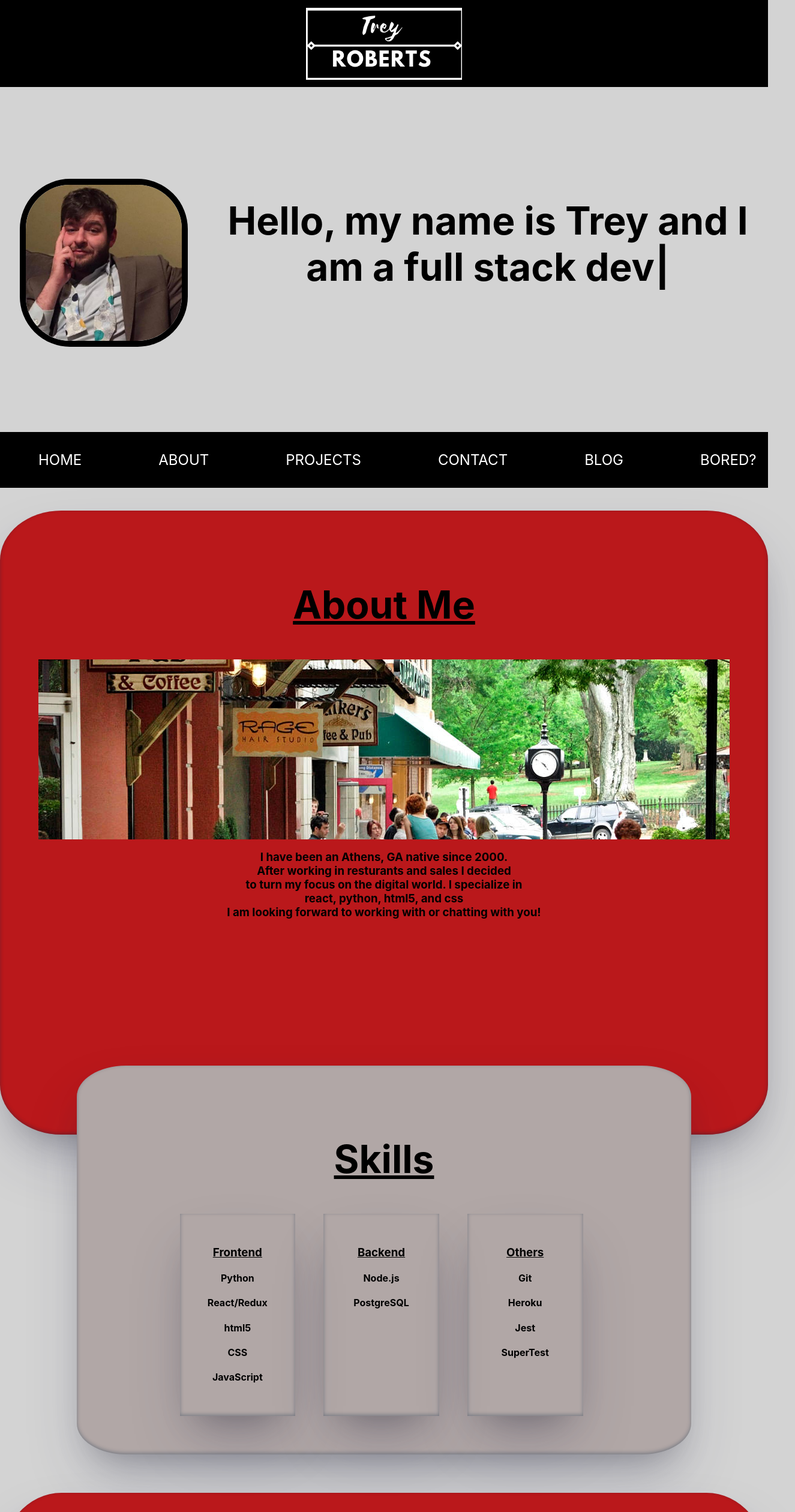
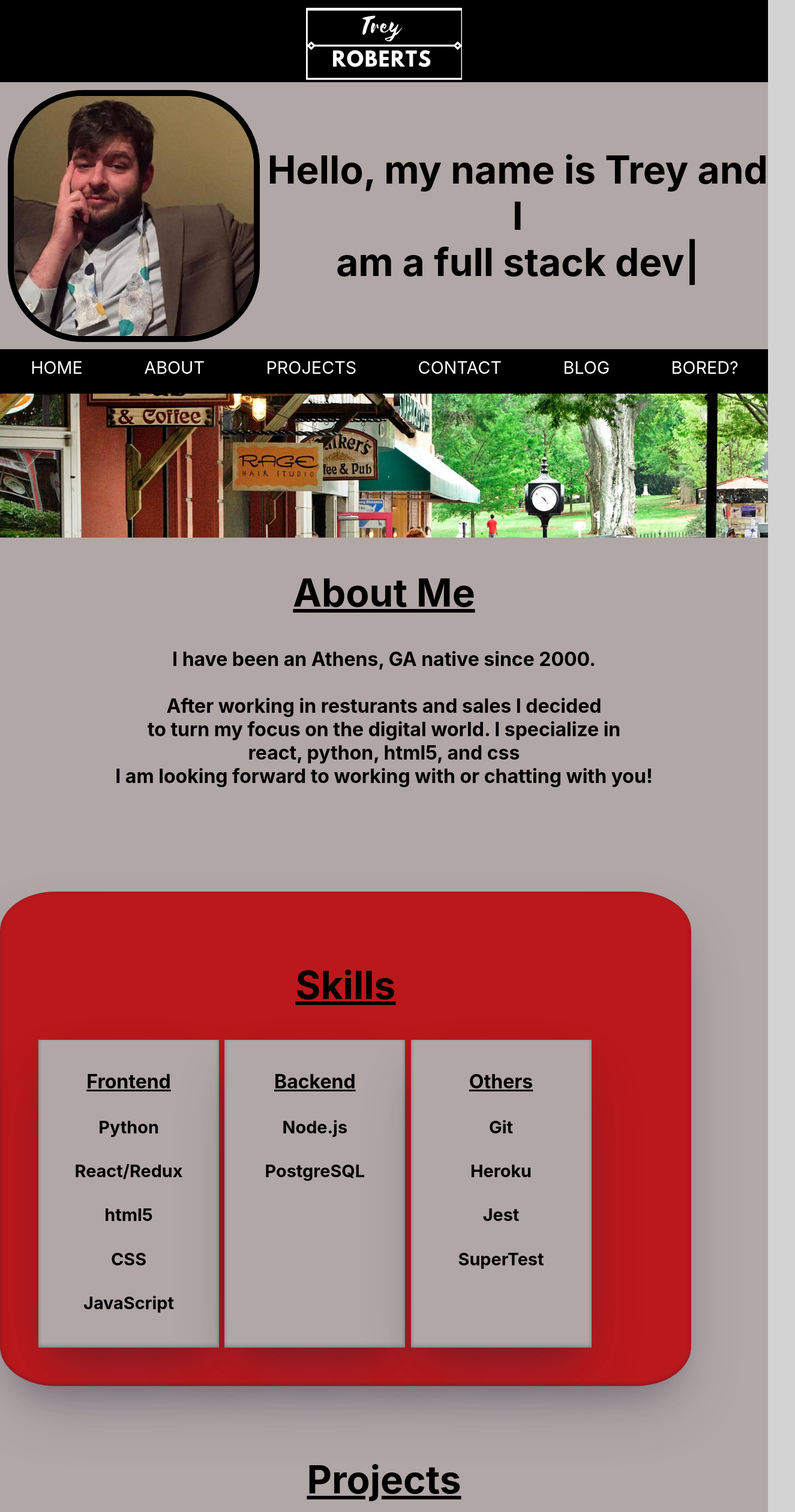
Before and after one commit to TreywRoberts/Final-Porfolio, a React (Create React App) app: page / in a window 1280 px wide. Shown: the top 2520 px of the page at 60% size, 1325 px wide, since content can reach past the window. Built offline with nearby package versions, Linux system fonts and the light colour scheme.

Commit message:
working on about tab

```diff
--- a/src/App.css
+++ b/src/App.css
@@ -2,19 +2,40 @@
 
 .App {
   text-align: center;
+  /* background-color: black; */
+      background-color: #B1A7A6;
+
+
+}
+
+h2{
+  font-size: 4rem;
+  text-decoration: underline;
+  /* border: 1px solid black; */
+}
+
+h3{
+  font-size: 2rem;
+}
+h4{
+  font-size:1.8rem;
+}
+p{
+  font-size: 3.5;
 }
 .headerNav{
   /* display: flex;
   /* justify-content: center; */
   /* height: 100vh; */
 
-  padding:2.5% 0% 2.5%;
+  padding:1% 0% 2%;
 	position: -webkit-sticky;
 	position: sticky;
 	top: 0;
   z-index: 1;
   background-color: black;
   width: 100%;
+
 
 
   /* padding:3%; */
@@ -38,9 +59,10 @@
   color:white;
   text-decoration: none;
   text-transform: uppercase;
-  margin:5%;
-  font-size: 1.5rem;
-  transition: all 1s ease
+  margin:4%;
+  font-size: 1.8rem;
+  transition: all 1s ease;
+
 
 }
 
--- a/src/componets/About.css
+++ b/src/componets/About.css
@@ -1,48 +1,35 @@
 .about{
-    /* background-color: cadetblue; */
-    /* margin-top: -4.2%; */
-    /* margin: 0% 12% 0% ; */
-    /* width: 75%; */
-    margin-top: 3%;
+}
+
+.aboutEmpty{
+    height: 30vh;
+    background-image: url('./../pictures/AthensHead3.jpg');
+    background-position: top;
+    /* background-repeat: no-repeat; */
+}
+.aboutHeader{
+    /* box-shadow: rgba(50, 50, 93, 0.25) 0px 50px 100px -20px, rgba(0, 0, 0, 0.3) 0px 30px 60px -30px, rgba(10, 37, 64, 0.35) 0px -2px 6px 0px inset;
+    padding:5%;
+    border-radius: 8%; */
+    /* height: 90vh; */
+    /* background-color: #BA181B; */
+    /* background-color: #B1A7A6;   */
 
 }
-.aboutEmpty{
-    height: 300px;
-    background-image: url('./../pictures/AthensHead3.jpg');
-    background-position: top;
-    background-repeat: no-repeat;
-}
-.aboutHeader{
-    box-shadow: rgba(50, 50, 93, 0.25) 0px 50px 100px -20px, rgba(0, 0, 0, 0.3) 0px 30px 60px -30px, rgba(10, 37, 64, 0.35) 0px -2px 6px 0px inset;
-    padding:5%;
-    border-radius: 8%;
-    height: 90vh;
-    background-color: #BA181B;
-}
-.about h2{
-    font-size: 4rem;
-    text-decoration: underline;
-    /* border: 1px solid black; */
-}
-.aboutPic{
-    width: 100%;
 
-}
 .skills{
     box-shadow: rgba(50, 50, 93, 0.25) 0px 50px 100px -20px, rgba(0, 0, 0, 0.3) 0px 30px 60px -30px, rgba(10, 37, 64, 0.35) 0px -2px 6px 0px inset;
     padding:5%;
     border-radius: 8%;
     width: 70%;
     margin-top:-9%;
-    margin-left: 10%;
     margin-bottom: 5%;
-    background-color: #B1A7A6;
+    background-color: #BA181B;
 }
 
 .skillsContianer{
     display: flex;
-    margin: 0% 12% 0% ;
-    width: 75%;
+    justify-content: center;
 
 
     /* border: 1px solid black; */
@@ -55,21 +42,24 @@
 }
 .frontend{
     box-shadow: rgba(50, 50, 93, 0.25) 0px 50px 100px -20px, rgba(0, 0, 0, 0.3) 0px 30px 60px -30px, rgba(10, 37, 64, 0.35) 0px -2px 6px 0px inset;
-    padding:5%;
+    padding:2%;
     width: 40%;
+    background-color: #B1A7A6;
 }
 
 .backend{
     box-shadow: rgba(50, 50, 93, 0.25) 0px 50px 100px -20px, rgba(0, 0, 0, 0.3) 0px 30px 60px -30px, rgba(10, 37, 64, 0.35) 0px -2px 6px 0px inset;
-    padding:5%;
+    padding:2%;
     margin: 0 7% 0;
     width: 40%;
+    background-color: #B1A7A6;
 
 }
 .other{
     box-shadow: rgba(50, 50, 93, 0.25) 0px 50px 100px -20px, rgba(0, 0, 0, 0.3) 0px 30px 60px -30px, rgba(10, 37, 64, 0.35) 0px -2px 6px 0px inset;
-    padding:5%;
+    padding:2%;
     width: 40%;
+    background-color: #B1A7A6;
 
 }
 .skills h3{
@@ -78,6 +68,16 @@
 @media(max-width: 1400px){
     .aboutHeader{
         padding-bottom: 20%;
+    }
+    .skills{
+        width: 80%;
+    }
+
+    .skillsContianer{
+        width: 90%
+    }
+    .backend{
+        margin: 0 1% 0
     }
 }
 @media(max-width: 700px){
--- a/src/componets/About.js
+++ b/src/componets/About.js
@@ -3,17 +3,18 @@ import './About.css'
 import { motion } from "framer-motion"
 
 function About(){
+
     return(
         <motion.div
         id='about'
         className='about'>
+            <div className='aboutEmpty'></div>
             <div className='aboutHeader'>
                 <motion.h2
                 whileHover={{scale: 1.5}}
                 >About Me</motion.h2>
-                {/* <img className='aboutPic' src={athensPic}/> */}
-                <div className='aboutEmpty'></div>
                 <h3>I have been an Athens, GA native since 2000.<br>
+                </br> <br>
                 </br>After working in resturants and sales I decided<br>
                 </br>to turn my focus on the digital world. I specialize in<br>
                 </br> react, python, html5, and css<br>
--- a/src/componets/Contact.css
+++ b/src/componets/Contact.css
@@ -4,23 +4,21 @@
     color: white;
   }
   .contact{
-    box-shadow: rgba(50, 50, 93, 0.25) 0px 50px 100px -20px, rgba(0, 0, 0, 0.3) 0px 30px 60px -30px, rgba(10, 37, 64, 0.35) 0px -2px 6px 0px inset;
+    /* box-shadow: rgba(50, 50, 93, 0.25) 0px 50px 100px -20px, rgba(0, 0, 0, 0.3) 0px 30px 60px -30px, rgba(10, 37, 64, 0.35) 0px -2px 6px 0px inset;
     padding:5%;
     border-radius: 8%;
-    width: 70%;
+    width: 50%;
     margin-top:-9%;
-    margin-left: 10%;
-    background-color: #B1A7A6;
+    margin-left: 20%;
+    background-color: #B1A7A6;*/
   }
-  .contact h2{
-    font-size: 4rem;
-    text-decoration: underline;
-    }
   input {
     width: 60%;
+    font-size: 1.5rem;
   }
   textarea {
-    height: 10em;
+    font-size: 1.5rem;
+    height: 10rem;
     width: 60%;
   }
   .message-chars-left {
--- a/src/componets/Contact.js
+++ b/src/componets/Contact.js
@@ -4,9 +4,6 @@ import {motion} from 'framer-motion'
 import './Contact.css'
 import { init, sendForm } from 'emailjs-com';
 init('user_Fkk7mNw3WDZjiR2XAyt0p');
-
-
-
 
 function Contact(){
     const { register, handleSubmit, watch } = useForm();
--- a/src/componets/Home.css
+++ b/src/componets/Home.css
@@ -1,86 +1,63 @@
 .home{
-    height: 90vh;
-    background-color: #D3D3D3;
 }
-
 .homeHeader{
     display: flex;
-    align-items: center;
-    padding-top: 4%;
+    justify-content: center;
 }
 .logo{
     background-color: black;
-    color: white;
-    font-size: 3rem;
-    margin-bottom: 8%;
 }
 .logo img{
     margin-top: 1%;
-    height: 120px;
+    height: 15vh;
 }
 .homeHeader h2{
     display: flex;
     flex-direction: column;
     justify-content: flex-end;
     margin: auto;
+    text-decoration: none;
 
     font-size: 4rem;
 }
 .me{
     border-radius: 30%;
     border: solid black 10px;
-    /* margin-top: -%; */
-    height: 30%;
-    margin: auto;
-}
-.Buttons{
-    display: flex;
-    flex-direction: column;
-    justify-content: center;
-}
-.Buttons a{
-    text-decoration: none;
-    font-weight: bolder;
-    color: black;
-    border: 1px solid black;
-    border-radius: 25%;
-    background-color: white;
-    width: 10%;
-    height: 30px;
-    margin-left: 45%;
+    height: 20%;
+    margin:1%;
 }
 
-@media(max-width: 1400px){
+@media(max-width: 1100px){
     .homeHeader{
-        border-radius: 30%;
-        height: 30%;
-        margin-bottom: 80%;
+        flex-direction: column;
+        align-items: center;
+        margin-top:1%;
+        margin-bottom: 1%;
     }
-    .me{
-        height: 120%;
+    .home{
+        /* height: 80vh; */
     }
 }
 
-@media(max-width: 700px){
+@media(max-width: 780px){
 
     .homeHeader h2{
-
         font-size: 2.5rem;
     }
 }
 @media(max-width: 415px){
     .home{
-        height: 100vh;
+        height: 95vh;
     }
     .homeHeader{
         display: flex;
         flex-direction: column;
     }
+    .me{
+        height: 30vh;
+    }
 }
 @media(max-width: 320px){
-    .home{
-        height: 100vh;
-    }
     .homeHeader{
         display: flex;
         flex-direction: column;
--- a/src/componets/Projects.css
+++ b/src/componets/Projects.css
@@ -1,19 +1,18 @@
 .projects{
     /* background-color: #F5F3F4; */
-    background-color: #BA181B;
+    /* background-color: #BA181B; */
     overflow: hidden;
+    /* box-shadow: rgba(50, 50, 93, 0.25) 0px 50px 100px -20px, rgba(0, 0, 0, 0.3) 0px 30px 60px -30px, rgba(10, 37, 64, 0.35) 0px -2px 6px 0px inset; */
+    padding-bottom:10%;
+    border-radius: 8%;
+    width: 80%;
+    margin-left: 10%;
 
-    box-shadow: rgba(50, 50, 93, 0.25) 0px 50px 100px -20px, rgba(0, 0, 0, 0.3) 0px 30px 60px -30px, rgba(10, 37, 64, 0.35) 0px -2px 6px 0px inset;
-    padding:10%;
-    border-radius: 8%;
 }
-.projects h2{
-    font-size: 4rem;
-    text-decoration: underline;
-}
+
 .proInfo img{
     width: 90%;
-    height: 45%;
+    height: 45vh;
     margin-left: 5%;
     transition: all 1s ease;
 }
@@ -26,7 +25,7 @@
     position: absolute;
     top: 0;
     left: 0;
-    width: 90%;
+    width: 100%;
     margin-left: 5%;
     height: 100%;
     display: flex;
@@ -41,12 +40,15 @@
 .img-overlay:hover{
     opacity: 1;
 }
-
+.pro-wrapper{
+    display: flex;
+    flex-wrap: wrap;
+}
 .proInfo {
-    display: flex;
-    flex-direction: column;
     margin-bottom: 2%;
     position: relative;
+    height: 100%;
+    width: 33%;
 }
 .proInfo h3{
     font-size: 2rem;
--- a/src/componets/Projects.js
+++ b/src/componets/Projects.js
@@ -9,6 +9,7 @@ function Projects(){
     return(
         <div id='projects' className='projects'>
             <motion.h2 whileHover={{scale:1.5}}>Projects</motion.h2 >
+            <div className='pro-wrapper'>
             <div className='proInfo'>
                 <img src={fpshot} alt='Screen shot of family promises' />
                 <div className='img-overlay img-overlay--blur'>
@@ -29,6 +30,37 @@ function Projects(){
                     <a href='https://github.com/Cloud-Schoolz/frontend'>Frontend Repo</a>
                 </div>
             </div>
+            <div className='proInfo'>
+                <img src={csshot} alt='screen shot if cloud schools' />
+                <div className='img-overlay img-overlay--blur'>
+                    <h3>Front End Developer</h3>
+                    <p>HTML | React | Node | CSS </p>
+                    <p>An app designed to link up students and volunteers for online schooling</p>
+                    <p>Check it out on github</p>
+                    <a href='https://github.com/Cloud-Schoolz/frontend'>Frontend Repo</a>
+                </div>
+            </div>
+            <div className='proInfo'>
+                <img src={csshot} alt='screen shot if cloud schools' />
+                <div className='img-overlay img-overlay--blur'>
+                    <h3>Front End Developer</h3>
+                    <p>HTML | React | Node | CSS </p>
+                    <p>An app designed to link up students and volunteers for online schooling</p>
+                    <p>Check it out on github</p>
+                    <a href='https://github.com/Cloud-Schoolz/frontend'>Frontend Repo</a>
+                </div>
+            </div>
+            <div className='proInfo'>
+                <img src={csshot} alt='screen shot if cloud schools' />
+                <div className='img-overlay img-overlay--blur'>
+                    <h3>Front End Developer</h3>
+                    <p>HTML | React | Node | CSS </p>
+                    <p>An app designed to link up students and volunteers for online schooling</p>
+                    <p>Check it out on github</p>
+                    <a href='https://github.com/Cloud-Schoolz/frontend'>Frontend Repo</a>
+                </div>
+            </div>
+            </div>
             <div className='gitButton'>
                 <h3> Check out more here! </h3>
                 <motion.a whileHover={{scale:1.2}} href='https://github.com/TreywRoberts'>github</motion.a>
```
Lines whose indentation alone changed are shown as unchanged.
